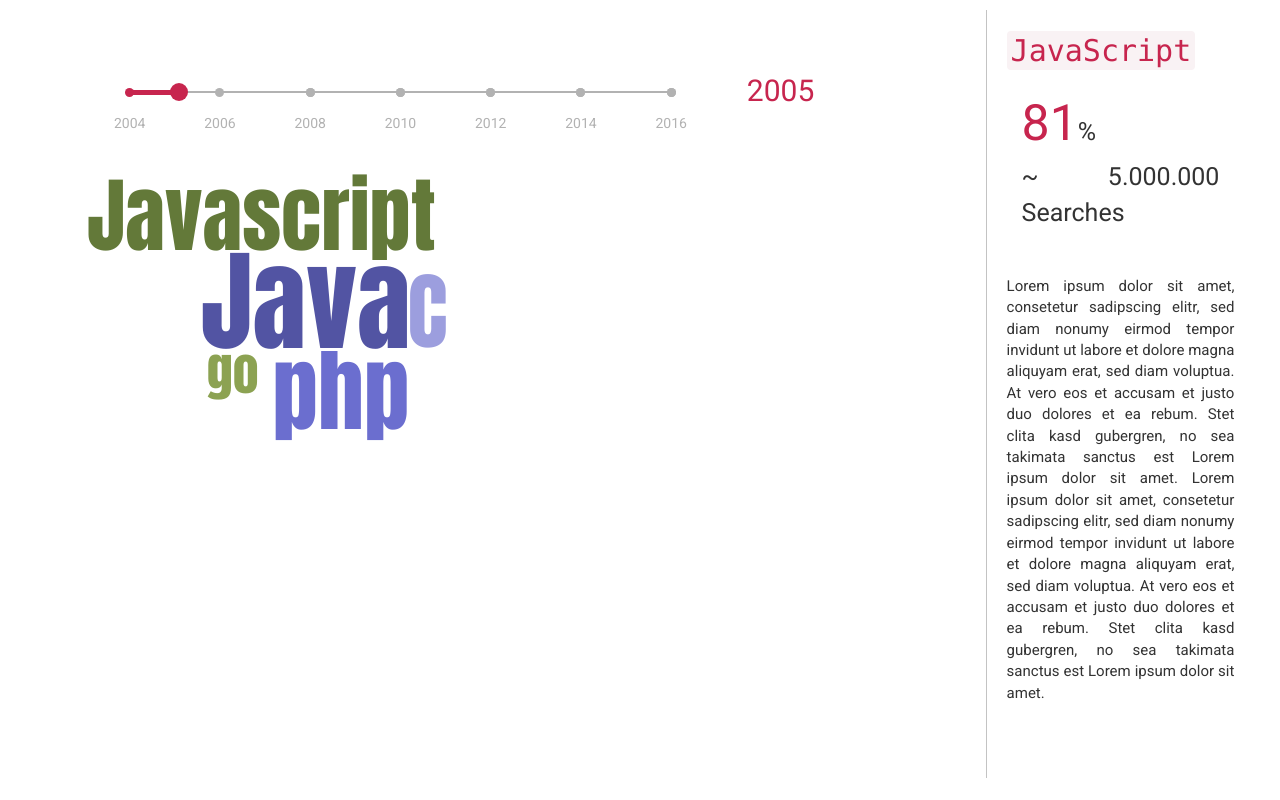
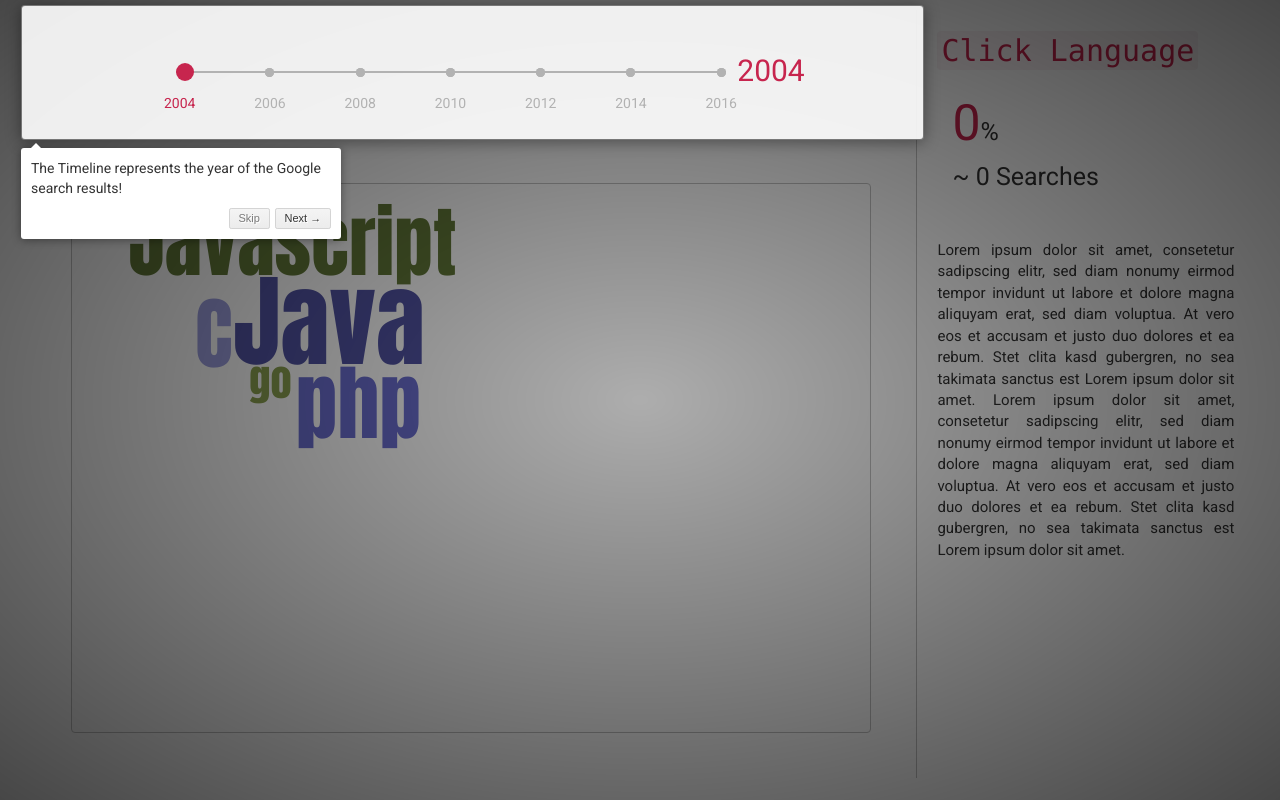
Before and after one commit to Foberm/wordcloud, a website: page obeShitApproach/cloud.html in a window 1280 px wide. Drawn offline with nearby package versions, Linux system fonts and the light colour scheme.

Commit message:
Updated UI

```diff
--- a/obeShitApproach/cloud.html
+++ b/obeShitApproach/cloud.html
@@ -14,7 +14,7 @@
   <body>
     <div class="content">
       <div class="cloud">
-          <div class="timeline" data-intro="The Timeline represents the year of Google search results!">
+          <div class="timeline" data-intro="The Timeline represents the year of the Google search results!">
             <div id="range_wrapper">
                 <div class="range">
                   <input type="range" min="1" max="13" steps="1" value="1">
@@ -38,13 +38,13 @@
             </div>
             <span id="year">2004</span>
           </div>
-          <div id="vis" data-intro="See which programming languages have been googled the most. The bigger the word is, the more popular it was at this time." data-position='right'></div>
+          <div id="vis" data-intro="See which programming languages have been googled the most. The bigger the word is, the more popular it was at this time. Click a language to receive more information about it." data-position='right'></div>
       </div>
       <div class="desc" data-intro="Learn more about the programming language itself and how many times it was googled.">
-          <code id="desc_title">JavaScript</code>
+          <code id="desc_title">Click Language</code>
           <p id="results">
-              <span id="num_percent">81</span>%<br>
-              ~ <span id="num_total">5.000.000</span> Searches
+              <span id="num_percent">0</span>%<br>
+              ~ <span id="num_total">0</span> Searches
           </p>
           <p id="lang_desc">
             Lorem ipsum dolor sit amet, consetetur sadipscing elitr, sed diam nonumy eirmod tempor invidunt ut labore et dolore magna aliquyam erat, sed diam voluptua. At vero eos et accusam et justo duo dolores et ea rebum. Stet clita kasd gubergren, no sea takimata sanctus est Lorem ipsum dolor sit amet. Lorem ipsum dolor sit amet, consetetur sadipscing elitr, sed diam nonumy eirmod tempor invidunt ut labore et dolore magna aliquyam erat, sed diam voluptua. At vero eos et accusam et justo duo dolores et ea rebum. Stet clita kasd gubergren, no sea takimata sanctus est Lorem ipsum dolor sit amet.
@@ -64,10 +64,14 @@
 <script src="./intro/intro.min.js"></script>
 <script src="./js/timeline.js"></script>
 <script type="text/javascript">
-  // introJs()
-  // .setOption('showStepNumbers', false)
-  // .setOption('showBullets', false)
-  // .setOption('hideNext', true)
-  // .setOption('hidePrev', true)
-  // .start()
+  introJs()
+  .setOption('showStepNumbers', false)
+  .setOption('showBullets', false)
+  .setOption('hideNext', true)
+  .setOption('hidePrev', true)
+  .onexit(function() {
+      intro = false
+      startAnimation()
+  })
+  .start()
 </script>
--- a/obeShitApproach/js/cloudUpdate.js
+++ b/obeShitApproach/js/cloudUpdate.js
@@ -1,7 +1,6 @@
 function update(pos){
     let cont = json.data[pos][Object.keys(json.data[pos])[0]]
-        console.log('update', pos, cont)
-    let ina=""
+    let ina= ""
 
     for(let i = 0; i < cont.length; i++){
         let str = Object.keys(cont[i])[0]
@@ -13,21 +12,19 @@
     parseText(ina)
 }
 update(0)
-// let nr=1;
-// function next(){
-// setTimeout(function(){
-//   update(nr)
-//   nr++
-//   document.getElementById('go').click();
-//   next()
-// }, 1000)
-// }
-// next()
 
 function updateUI(d) {
+  let percent = 0
+  console.log(animation_progress-1)
+  let currentValues = json.data[animation_progress-1][Object.keys(json.data[animation_progress-1])[0]]
+  for(let i = 0; i < currentValues.length; i++){
+      let str = Object.keys(currentValues[i])[0]
+      if(str ==  d.text)
+        percent = parseInt(currentValues[i][Object.keys(currentValues[i])[0]])
+  }
   $("#desc_title").html(d.text)
-  $("#num_percent").html(d.size)
-  $("#num_total").html(numberWithCommas((5000000*d.size/100)))
+  $("#num_percent").html(percent)
+  $("#num_total").html(numberWithCommas((5000000*percent/100)))
 }
 
 function numberWithCommas(x) {
--- a/obeShitApproach/js/timeline.js
+++ b/obeShitApproach/js/timeline.js
@@ -1,5 +1,6 @@
-let animation_progress = 2
+let animation_progress = 1
 let anim = null
+let intro = true
 
 
 var sheet = document.createElement('style'),
@@ -16,6 +17,7 @@
   $('#year').html(y)
 
   animation_progress = parseInt(curVal)
+  update(animation_progress-1)
 
 
   // Set active label
@@ -49,20 +51,20 @@
   animation_progress = index+1
 });
 
-startAnimation()
 
 function startAnimation() {
     anim = setInterval(function() {
       $rangeInput.val(animation_progress).trigger('input');
-      update(animation_progress-1)
       animation_progress = (animation_progress < 13) ? animation_progress+1 : 1
     }, 3000)
 }
 
 $('text').on('mouseover', function() {
-    clearInterval(anim)
+    if(!intro)
+      clearInterval(anim)
 })
 
 $('text').on('mouseout', function() {
-    startAnimation()
+    if(!intro)
+      startAnimation()
 })
--- a/obeShitApproach/style/cloudstyle.css
+++ b/obeShitApproach/style/cloudstyle.css
@@ -18,6 +18,12 @@
   border-radius: 4px;
   font-family: Menlo,Monaco,Consolas,"Courier New",monospace;
 } */
+
+svg {
+  border: 1px solid #c3c3c3;
+  border-radius: 4px;
+  padding: 1rem;
+}
 
 #year {
   font-size: 3rem;
@@ -47,8 +53,8 @@
 }
 
 .timeline {
-  flex: 0.2;
-  padding: 2rem 10rem 2rem 10rem;
+  flex: 0.1;
+  padding: 2rem 10rem 2rem 15rem;
   display: flex;
   align-items: center;
   justify-content: space-between;
@@ -60,7 +66,10 @@
 }
 
 #vis {
-  flex: 0.8;
+  flex: 0.9;
+  display: flex;
+  justify-content: center;
+  margin-top: 5rem;
 }
 
 .desc {
```
Also changed, not shown: obeShitApproach/GoogleSearch.html (+1 -1 lines), obeShitApproach/cloud.min.js.
